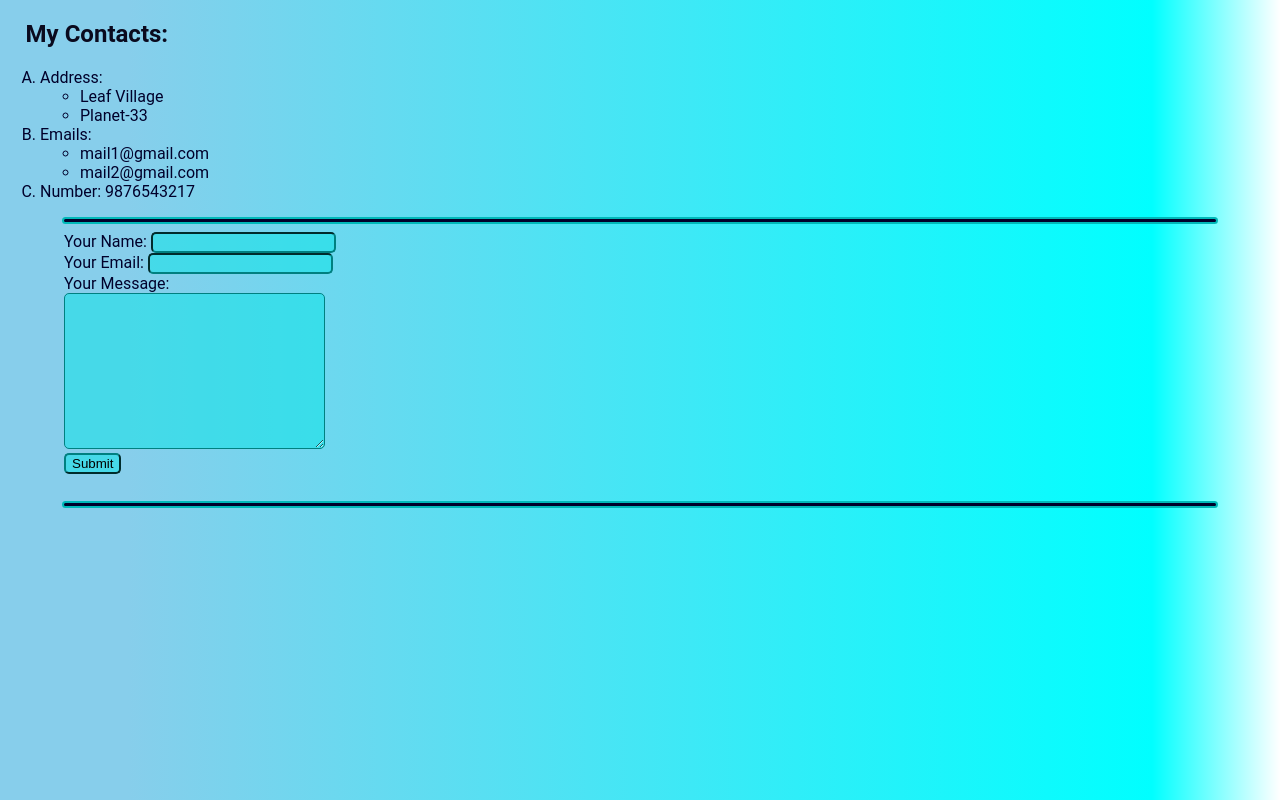
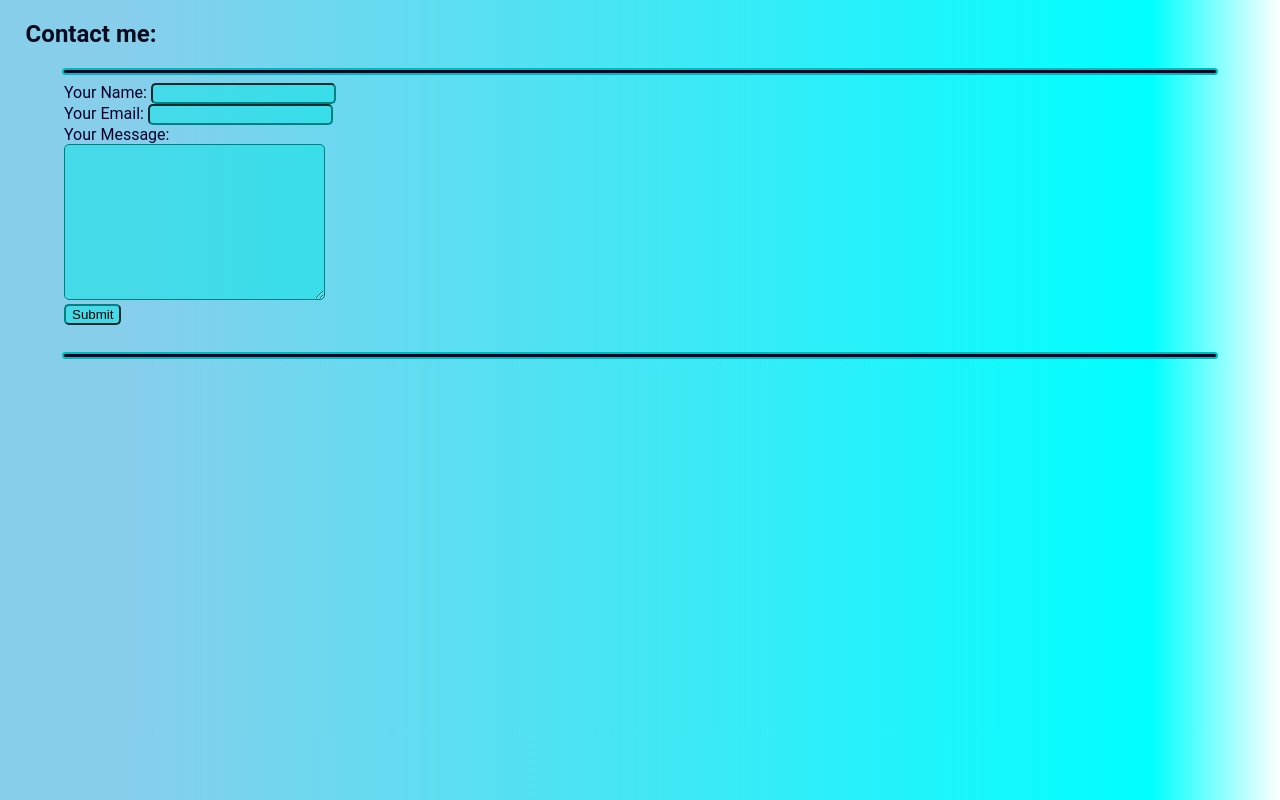
Before and after one commit to HuzaifaAhmad03/FE2, a plain HTML site: page contacts.html in a window 1280 px wide. Drawn offline with Linux system fonts and the light colour scheme.

Commit message:
Update contacts.html

```diff
--- a/contacts.html
+++ b/contacts.html
@@ -6,20 +6,7 @@
     <link rel="stylesheet" href="style.css">
 </head>
 <body class="main">
-    <h2 class="heading" style="padding-left: 2%;">My Contacts:</h2>
-    <ol type="A">
-        <li>Address:</li>
-        <ul>
-            <li>Leaf Village</li>
-            <li>Planet-33</li>
-        </ul>
-        <li>Emails: </li>
-        <ul>
-            <li>mail1@gmail.com</li>
-            <li>mail2@gmail.com</li>
-        </ul>
-        <li>Number: 9876543217</li>
-    </ol>
+    <h2 class="heading" style="padding-left: 2%;">Contact me:</h2>
     <hr noshade>
     <form action="mailto:ahmadhuzaifa03@gmail.com" method="post" enctype="text/plain" class="form">
         <label>Your Name: </label><input type="text" name="Name: " class="inp"><br>
```
